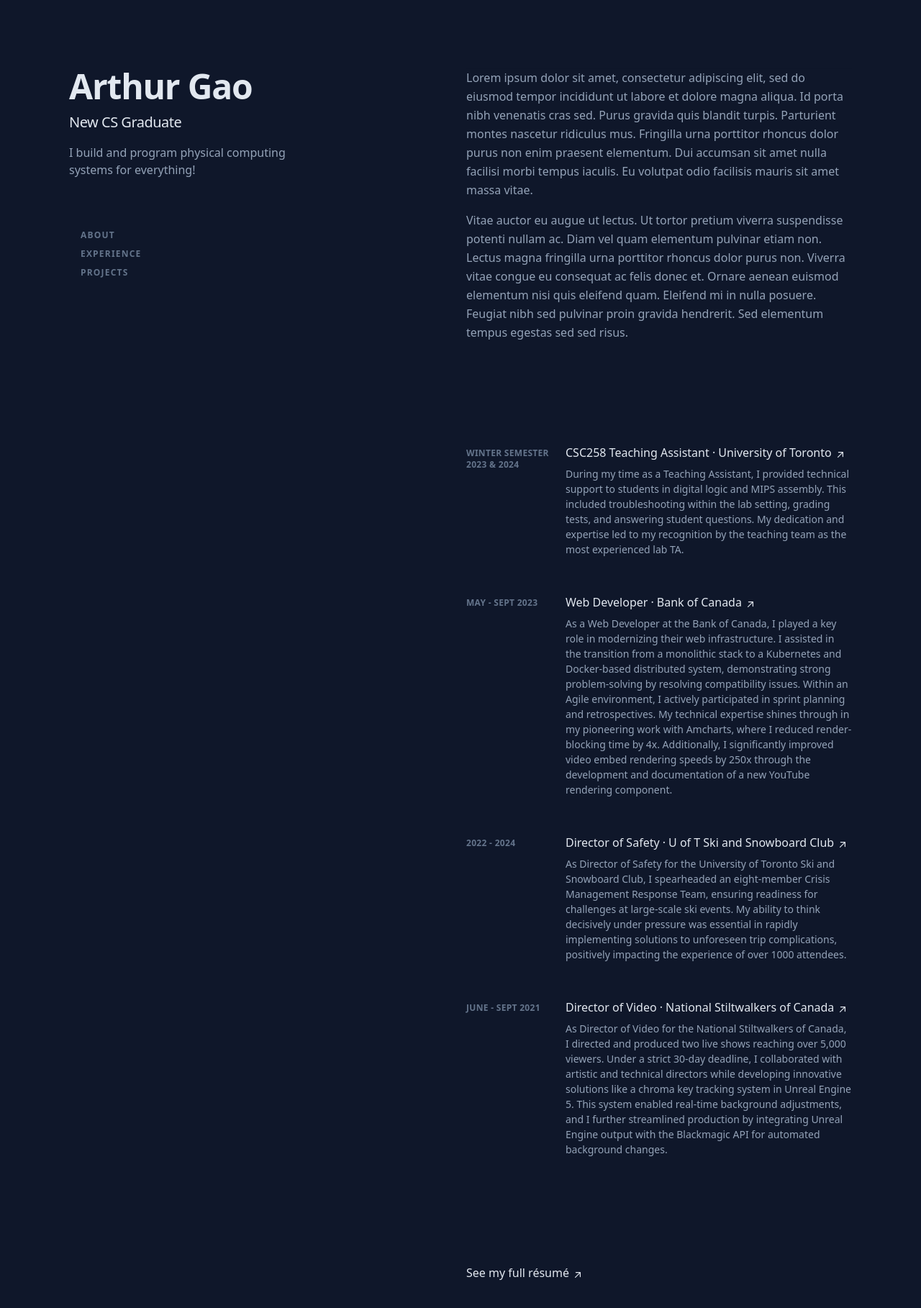
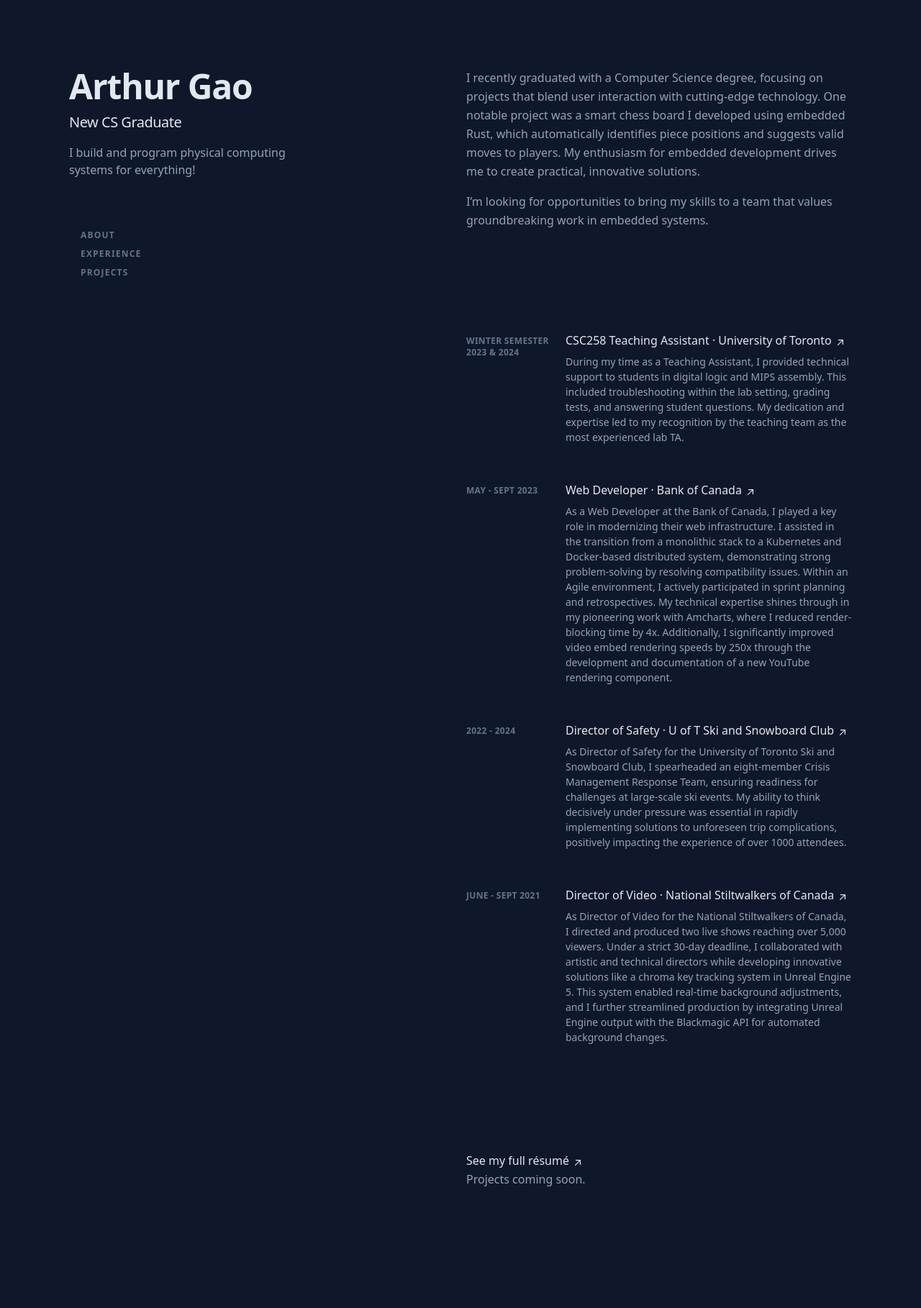
Before and after one commit to arthuregao/p-v2, a Next.js app: page / in a window 1280 px wide. Shown: the top 1818 px of the page at 72% size. After the commit the page ends 1748 px from the top, so only its background shows below. Built offline with nearby package versions, Linux system fonts and the light colour scheme.

Commit message:
Add profile description

```diff
--- a/app/components/about.tsx
+++ b/app/components/about.tsx
@@ -10,10 +10,10 @@ export default function About() {
             </div>
             <div>
                 <p className={'mb-4'}>
-                    Lorem ipsum dolor sit amet, consectetur adipiscing elit, sed do eiusmod tempor incididunt ut labore et dolore magna aliqua. Id porta nibh venenatis cras sed. Purus gravida quis blandit turpis. Parturient montes nascetur ridiculus mus. Fringilla urna porttitor rhoncus dolor purus non enim praesent elementum. Dui accumsan sit amet nulla facilisi morbi tempus iaculis. Eu volutpat odio facilisis mauris sit amet massa vitae.
+                    I recently graduated with a Computer Science degree, focusing on projects that blend user interaction with cutting-edge technology. One notable project was a smart chess board I developed using embedded Rust, which automatically identifies piece positions and suggests valid moves to players. My enthusiasm for embedded development drives me to create practical, innovative solutions.
                 </p>
                 <p className={'mb-4'}>
-                    Vitae auctor eu augue ut lectus. Ut tortor pretium viverra suspendisse potenti nullam ac. Diam vel quam elementum pulvinar etiam non. Lectus magna fringilla urna porttitor rhoncus dolor purus non. Viverra vitae congue eu consequat ac felis donec et. Ornare aenean euismod elementum nisi quis eleifend quam. Eleifend mi in nulla posuere. Feugiat nibh sed pulvinar proin gravida hendrerit. Sed elementum tempus egestas sed sed risus.
+                    I’m looking for opportunities to bring my skills to a team that values groundbreaking work in embedded systems.
                 </p>
             </div>
         </section>
--- a/app/page.tsx
+++ b/app/page.tsx
@@ -12,6 +12,9 @@ export default function Home() {
             <About/>
             <Experience/>
             <Resume/>
+            <div id={'projects'}>
+                Projects coming soon.
+            </div>
         </main>
       </div>
     </div>
```
